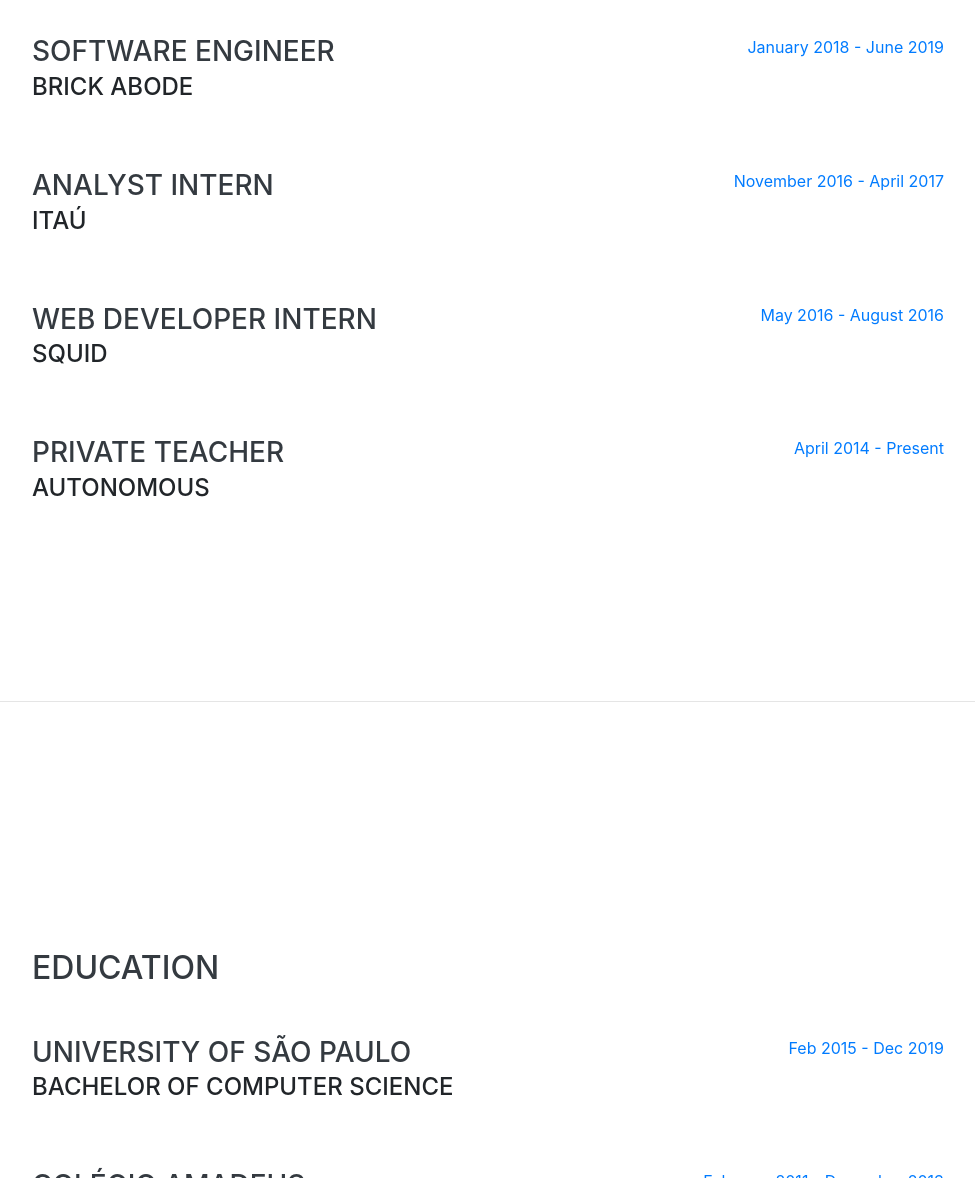
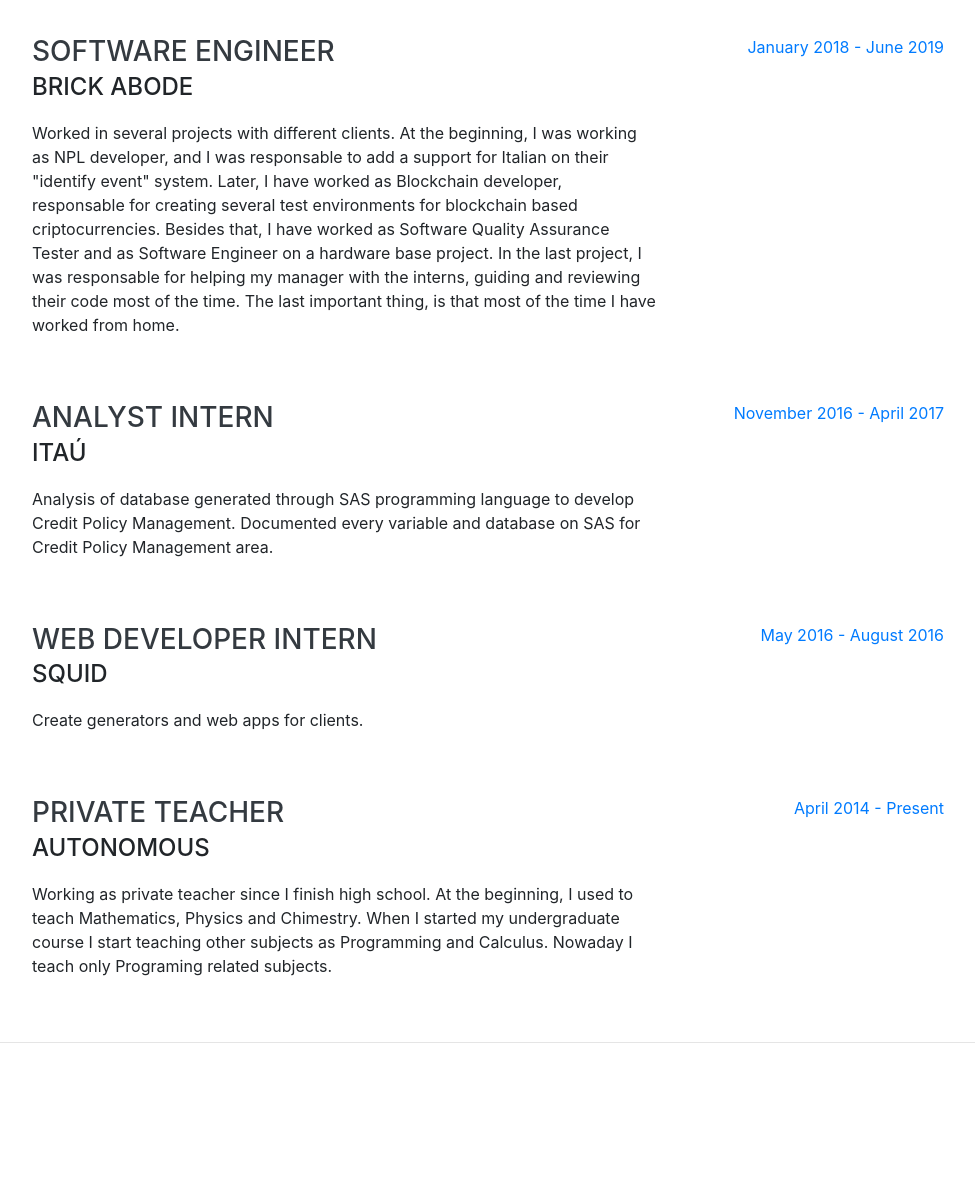
Before and after one commit to Kludex/personal-website, a website with bundled scripts: page index.html in a window 1280 px wide. Shown: the part 900-2078 px from the top of the page, without its empty margins (288-1263 px from the left). Built offline with nearby package versions, Linux system fonts and the light colour scheme; some icons are missing; a web font is replaced by a local one.

Commit message:
Update Experience section

```diff
--- a/index.html
+++ b/index.html
@@ -117,7 +117,16 @@
           <div class="resume-content">
             <h3 class="mb-0">Software Engineer</h3>
             <div class="subheading mb-3">Brick Abode</div>
-            <!-- <p>Bring to the table win-win survival strategies to ensure proactive domination. At the end of the day, going forward, a new normal that has evolved from generation X is on the runway heading towards a streamlined cloud solution. User generated content in real-time will have multiple touchpoints for offshoring.</p> -->
+            <p>Worked in several projects with different clients. At the
+            beginning, I was working as NPL developer, and I was responsable to
+            add a support for Italian on their "identify event" system. Later, I
+            have worked as Blockchain developer, responsable for creating
+            several test environments for blockchain based criptocurrencies.
+            Besides that, I have worked as Software Quality Assurance Tester and
+            as Software Engineer on a hardware base project. In the last
+            project, I was responsable for helping my manager with the interns,
+            guiding and reviewing their code most of the time. The last
+            important thing, is that most of the time I have worked from home.</p>
           </div>
           <div class="resume-date text-md-right">
             <span class="text-primary">January 2018 - June 2019</span>
@@ -128,7 +137,9 @@
           <div class="resume-content">
             <h3 class="mb-0">Analyst Intern</h3>
             <div class="subheading mb-3">Itaú</div>
-            <!-- <p>Capitalize on low hanging fruit to identify a ballpark value added activity to beta test. Override the digital divide with additional clickthroughs from DevOps. Nanotechnology immersion along the information highway will close the loop on focusing solely on the bottom line.</p> -->
+            <p>Analysis of database generated through SAS programming language
+            to develop Credit Policy Management. Documented every variable and
+            database on SAS for Credit Policy Management area.</p>
           </div>
           <div class="resume-date text-md-right">
             <span class="text-primary">November 2016 - April 2017</span>
@@ -139,7 +150,7 @@
           <div class="resume-content">
             <h3 class="mb-0">Web Developer Intern</h3>
             <div class="subheading mb-3">Squid</div>
-            <!-- <p>Podcasting operational change management inside of workflows to establish a framework. Taking seamless key performance indicators offline to maximise the long tail. Keeping your eye on the ball while performing a deep dive on the start-up mentality to derive convergence on cross-platform integration.</p> -->
+            <p>Create generators and web apps for clients.</p>
           </div>
           <div class="resume-date text-md-right">
             <span class="text-primary">May 2016 - August 2016</span>
@@ -150,7 +161,10 @@
           <div class="resume-content">
             <h3 class="mb-0">Private Teacher</h3>
             <div class="subheading mb-3">Autonomous</div>
-            <!-- <p>Collaboratively administrate empowered markets via plug-and-play networks. Dynamically procrastinate B2C users after installed base benefits. Dramatically visualize customer directed convergence without revolutionary ROI.</p> -->
+            <p>Working as private teacher since I finish high school. At the
+            beginning, I used to teach Mathematics, Physics and Chimestry. When
+            I started my undergraduate course I start teaching other subjects as
+            Programming and Calculus. Nowaday I teach only Programing related subjects.</p>
           </div>
           <div class="resume-date text-md-right">
             <span class="text-primary">April 2014 - Present</span>
```
